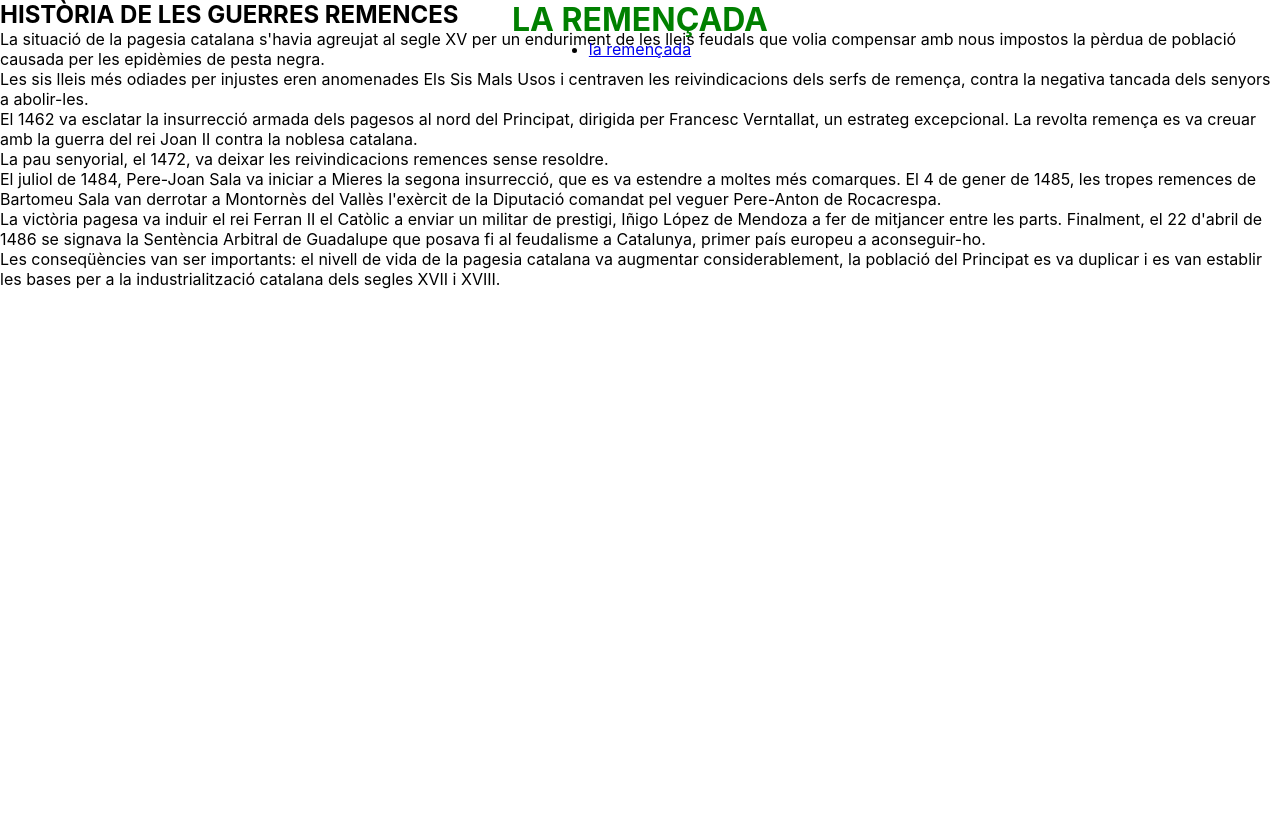
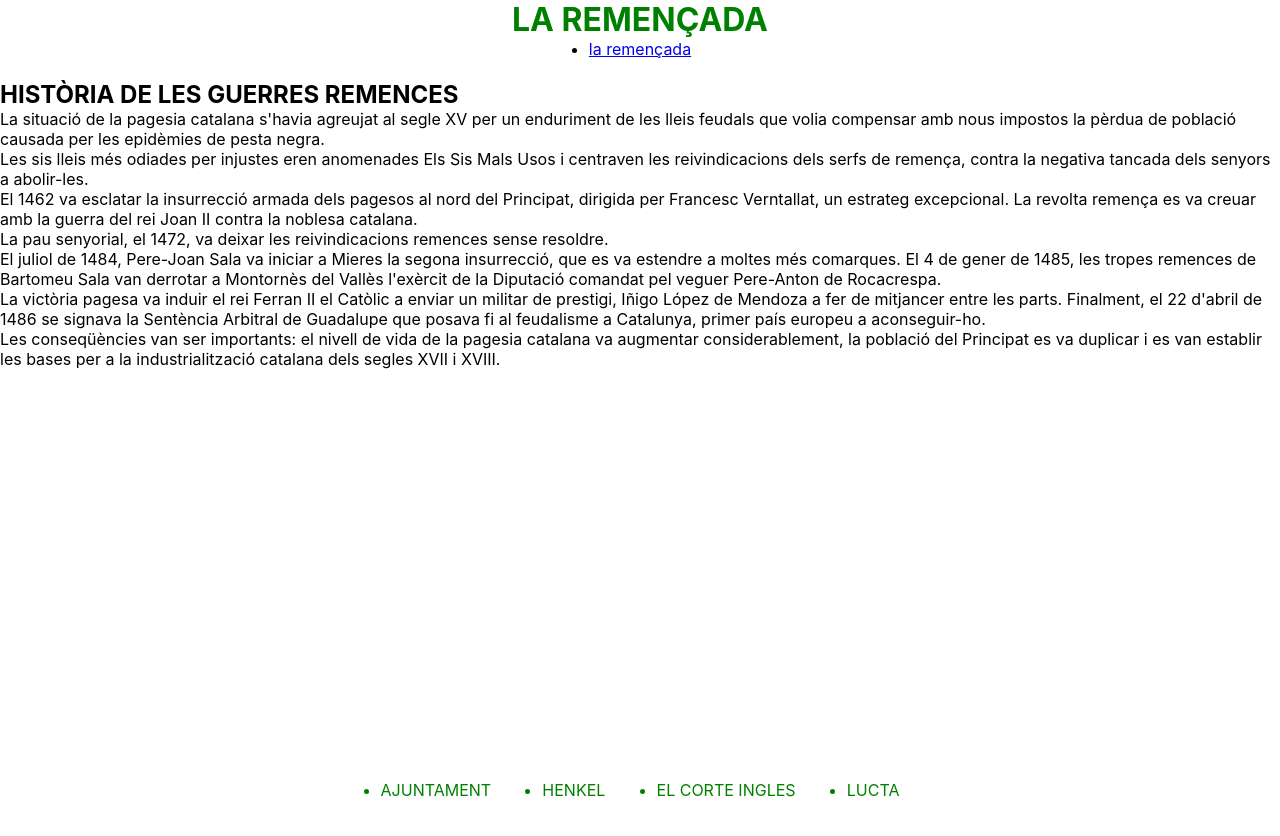
Before and after one commit to ulldecorb/remencada, a React (Create React App) app in the folder remencada/: page /historia in a window 1280 px wide. Shown: the top 836 px of the page. Before the commit the page ends 800 px from the top, so only its background shows below. Built offline with nearby package versions, Linux system fonts and the light colour scheme.

Commit message:
Create footer and quisom component

```diff
--- a/remencada/src/App.css
+++ b/remencada/src/App.css
@@ -7,4 +7,8 @@ body {
   height: 100vh;
   width: 100vw;
 }
+
+.app__top-margin {
+  margin: 10vh;
+}
 /*# sourceMappingURL=App.css.map */
--- a/remencada/src/App.jsx
+++ b/remencada/src/App.jsx
@@ -2,12 +2,15 @@ import React from 'react';
 import { Header } from './components/Header';
 import { Historia } from './components/Historia';
 import './App.css';
+import { Footer } from './components/Footer';
 
 function App() {
   return (
-    <div className="App">
+    <div className="app">
+      <div className="app__top-margin" />
       <Header />
       <Historia />
+      <Footer />
     </div>
   );
 }
--- a/remencada/src/App.scss
+++ b/remencada/src/App.scss
@@ -7,3 +7,9 @@ body {
     height: 100vh;
     width: 100vw;
 }
+
+.app {
+    &__top-margin {
+        margin: 10vh;
+    }
+}
--- /dev/null
+++ b/remencada/src/components/Footer/Footer.css
@@ -0,0 +1,27 @@
+.footer {
+  position: fixed;
+  bottom: 0;
+  width: 100vw;
+}
+
+.footer__list {
+  color: green;
+  display: -webkit-box;
+  display: -ms-flexbox;
+  display: flex;
+  -webkit-box-orient: horizontal;
+  -webkit-box-direction: normal;
+      -ms-flex-direction: row;
+          flex-direction: row;
+  -webkit-box-pack: center;
+      -ms-flex-pack: center;
+          justify-content: center;
+  -webkit-box-align: center;
+      -ms-flex-align: center;
+          align-items: center;
+}
+
+.footer__list li {
+  margin: 0 2vw;
+}
+/*# sourceMappingURL=Footer.css.map */
--- /dev/null
+++ b/remencada/src/components/Footer/Footer.scss
@@ -0,0 +1,16 @@
+@import '../../style/mixins';
+
+.footer {
+    position: fixed;
+    bottom: 0;
+    width: 100vw;
+
+    &__list {
+        color: green;
+        @include flex(row, center, center);
+
+        li{
+            margin: 0 2vw;
+        }
+    }
+}
--- /dev/null
+++ b/remencada/src/components/Footer/index.jsx
@@ -0,0 +1,17 @@
+import React from 'react';
+import './Footer.css';
+
+export const Footer = function Footer() {
+  return (
+    <footer className="footer">
+      <ul className="footer__list">
+        <li className="list__anchor">AJUNTAMENT</li>
+        <li className="list__anchor">HENKEL</li>
+        <li className="list__anchor">EL CORTE INGLES</li>
+        <li className="list__anchor">LUCTA</li>
+      </ul>
+    </footer>
+  );
+};
+
+export default Footer;
```
Also changed, not shown: remencada/src/components/QuiSom/index.jsx (added, +35 -0 lines).
